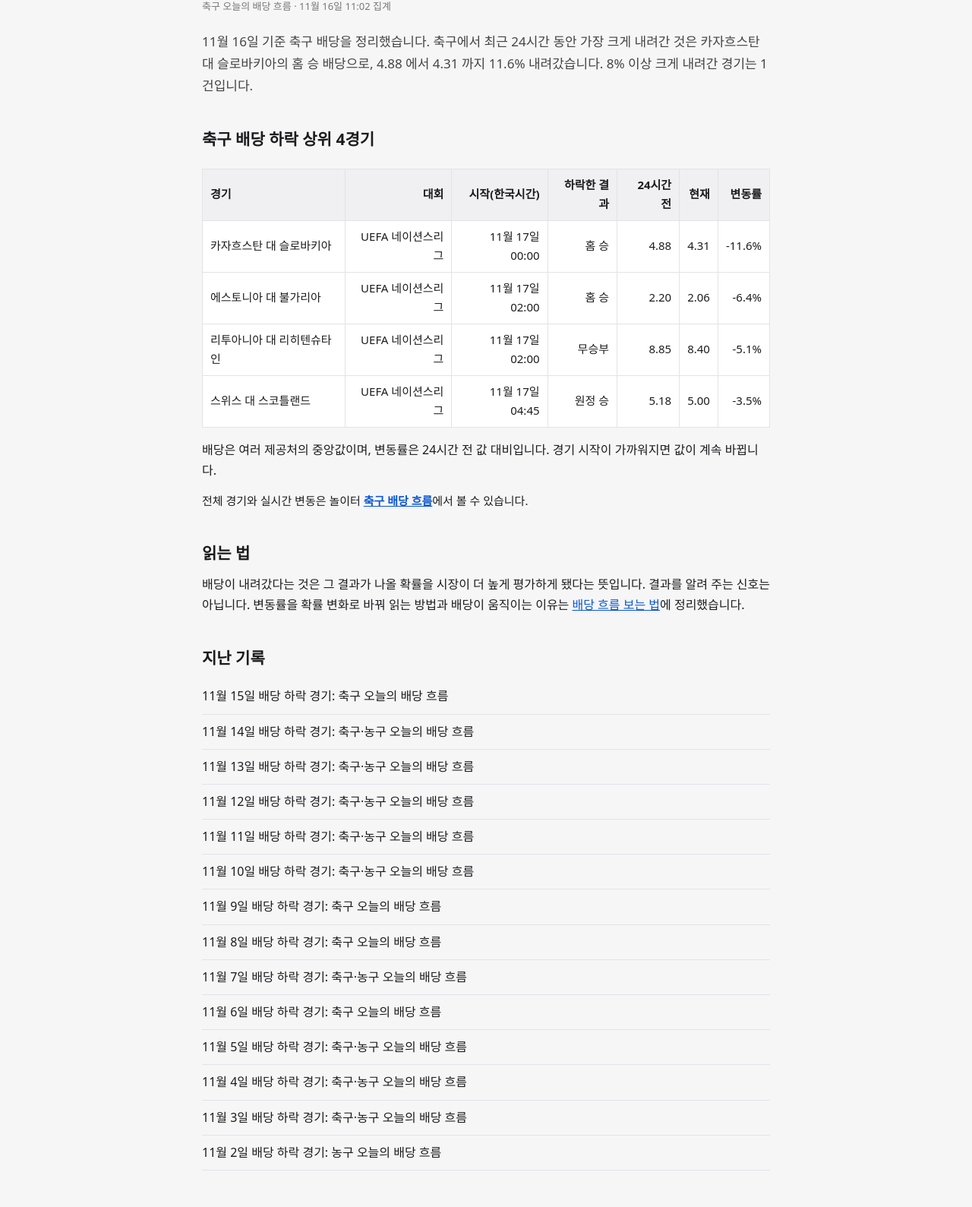
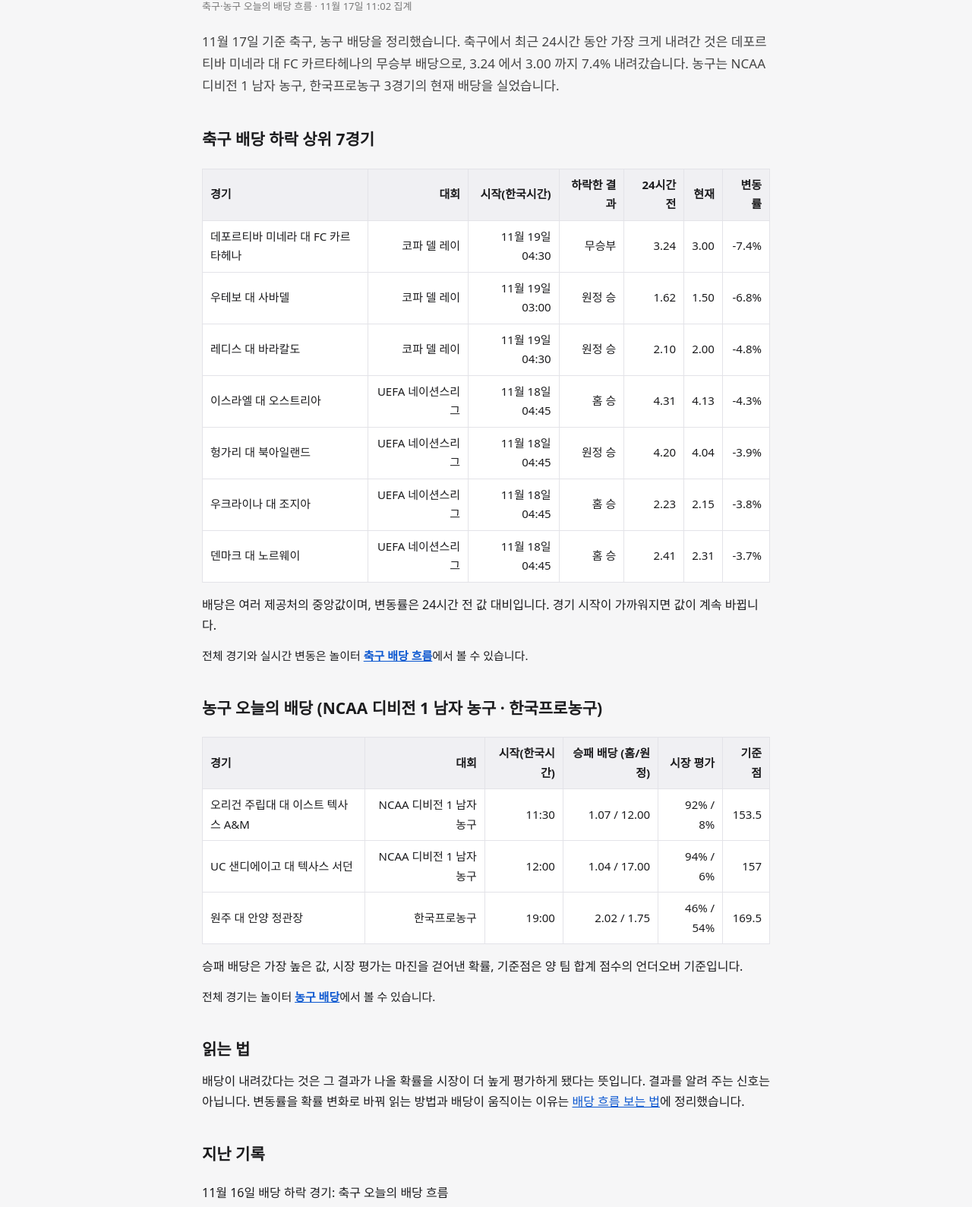
Before and after one commit to nrtcx/nrtcx.github.io, a plain HTML site: page odds/today/index.html in a window 1280 px wide. Shown: the part 134-1723 px from the top of the page at 76% size. Drawn offline with Linux system fonts and the light colour scheme.

Commit message:
데이터 갱신 2026-11-17: 배당 하락 경기 기록

```diff
--- a/odds/today/index.html
+++ b/odds/today/index.html
@@ -3,12 +3,12 @@
 <head>
 <meta charset="utf-8">
 <meta name="viewport" content="width=device-width, initial-scale=1">
-<title>11월 16일 배당 하락 경기: 축구 오늘의 배당 흐름</title>
-<meta name="description" content="11월 16일 기준 축구 배당 흐름을 정리했습니다. 축구 하락 상위 4경기 중 가장 큰 하락은 카자흐스탄 대 슬로바키아의 홈 승(4.88 → 4.31)입니다.">
+<title>11월 17일 배당 하락 경기: 축구·농구 오늘의 배당 흐름</title>
+<meta name="description" content="11월 17일 기준 축구, 농구 배당 흐름을 정리했습니다. 축구 하락 상위 7경기 중 가장 큰 하락은 데포르티바 미네라 대 FC 카르타헤나의 무승부(3.24 → 3.00)입니다.">
 <link rel="canonical" href="https://nrtcx.github.io/odds/today/">
 <meta property="og:type" content="article">
-<meta property="og:title" content="11월 16일 배당 하락 경기: 축구 오늘의 배당 흐름">
-<meta property="og:description" content="11월 16일 기준 축구 배당 흐름을 정리했습니다. 축구 하락 상위 4경기 중 가장 큰 하락은 카자흐스탄 대 슬로바키아의 홈 승(4.88 → 4.31)입니다.">
+<meta property="og:title" content="11월 17일 배당 하락 경기: 축구·농구 오늘의 배당 흐름">
+<meta property="og:description" content="11월 17일 기준 축구, 농구 배당 흐름을 정리했습니다. 축구 하락 상위 7경기 중 가장 큰 하락은 데포르티바 미네라 대 FC 카르타헤나의 무승부(3.24 → 3.00)입니다.">
 <meta property="og:url" content="https://nrtcx.github.io/odds/today/">
 <meta property="og:locale" content="ko_KR">
 <link rel="icon" href="/favicon.ico" sizes="64x64" type="image/png">
@@ -19,24 +19,35 @@
 <body>
 <header class="top"><div class="in"><a class="brand" href="/">놀이터 데이터 노트</a><nav><a href="/">홈</a><a href="/guide/">가이드</a><a href="/odds/today/">배당 하락</a><a href="/schedule/today/">경기 일정</a></nav></div></header>
 <main>
-<h1>11월 16일 배당 하락 경기</h1>
-<p class="meta">축구 오늘의 배당 흐름 · 11월 16일 11:02 집계</p>
-<p class="lead">11월 16일 기준 축구 배당을 정리했습니다. 축구에서 최근 24시간 동안 가장 크게 내려간 것은 카자흐스탄 대 슬로바키아의 홈 승 배당으로, 4.88 에서 4.31 까지 11.6% 내려갔습니다. 8% 이상 크게 내려간 경기는 1건입니다.</p>
-<h2>축구 배당 하락 상위 4경기</h2>
+<h1>11월 17일 배당 하락 경기</h1>
+<p class="meta">축구·농구 오늘의 배당 흐름 · 11월 17일 11:02 집계</p>
+<p class="lead">11월 17일 기준 축구, 농구 배당을 정리했습니다. 축구에서 최근 24시간 동안 가장 크게 내려간 것은 데포르티바 미네라 대 FC 카르타헤나의 무승부 배당으로, 3.24 에서 3.00 까지 7.4% 내려갔습니다. 농구는 NCAA 디비전 1 남자 농구, 한국프로농구 3경기의 현재 배당을 실었습니다.</p>
+<h2>축구 배당 하락 상위 7경기</h2>
 <div class="tw"><table>
 <tr><th>경기</th><th>대회</th><th>시작(한국시간)</th><th>하락한 결과</th><th>24시간 전</th><th>현재</th><th>변동률</th></tr>
-<tr><td>카자흐스탄 대 슬로바키아</td><td>UEFA 네이션스리그</td><td>11월 17일 00:00</td><td>홈 승</td><td>4.88</td><td>4.31</td><td>-11.6%</td></tr>
-<tr><td>에스토니아 대 불가리아</td><td>UEFA 네이션스리그</td><td>11월 17일 02:00</td><td>홈 승</td><td>2.20</td><td>2.06</td><td>-6.4%</td></tr>
-<tr><td>리투아니아 대 리히텐슈타인</td><td>UEFA 네이션스리그</td><td>11월 17일 02:00</td><td>무승부</td><td>8.85</td><td>8.40</td><td>-5.1%</td></tr>
-<tr><td>스위스 대 스코틀랜드</td><td>UEFA 네이션스리그</td><td>11월 17일 04:45</td><td>원정 승</td><td>5.18</td><td>5.00</td><td>-3.5%</td></tr>
+<tr><td>데포르티바 미네라 대 FC 카르타헤나</td><td>코파 델 레이</td><td>11월 19일 04:30</td><td>무승부</td><td>3.24</td><td>3.00</td><td>-7.4%</td></tr>
+<tr><td>우테보 대 사바델</td><td>코파 델 레이</td><td>11월 19일 03:00</td><td>원정 승</td><td>1.62</td><td>1.50</td><td>-6.8%</td></tr>
+<tr><td>레디스 대 바라칼도</td><td>코파 델 레이</td><td>11월 19일 04:30</td><td>원정 승</td><td>2.10</td><td>2.00</td><td>-4.8%</td></tr>
+<tr><td>이스라엘 대 오스트리아</td><td>UEFA 네이션스리그</td><td>11월 18일 04:45</td><td>홈 승</td><td>4.31</td><td>4.13</td><td>-4.3%</td></tr>
+<tr><td>헝가리 대 북아일랜드</td><td>UEFA 네이션스리그</td><td>11월 18일 04:45</td><td>원정 승</td><td>4.20</td><td>4.04</td><td>-3.9%</td></tr>
+<tr><td>우크라이나 대 조지아</td><td>UEFA 네이션스리그</td><td>11월 18일 04:45</td><td>홈 승</td><td>2.23</td><td>2.15</td><td>-3.8%</td></tr>
+<tr><td>덴마크 대 노르웨이</td><td>UEFA 네이션스리그</td><td>11월 18일 04:45</td><td>홈 승</td><td>2.41</td><td>2.31</td><td>-3.7%</td></tr>
 </table></div>
 <p>배당은 여러 제공처의 중앙값이며, 변동률은 24시간 전 값 대비입니다. 경기 시작이 가까워지면 값이 계속 바뀝니다.</p>
 <p class="go">전체 경기와 실시간 변동은 놀이터 <a href="https://nrt.cx/p/sports/odds">축구 배당 흐름</a>에서 볼 수 있습니다.</p>
-
+<h2>농구 오늘의 배당 (NCAA 디비전 1 남자 농구 · 한국프로농구)</h2>
+<div class="tw"><table>
+<tr><th>경기</th><th>대회</th><th>시작(한국시간)</th><th>승패 배당 (홈/원정)</th><th>시장 평가</th><th>기준점</th></tr>
+<tr><td>오리건 주립대 대 이스트 텍사스 A&amp;M</td><td>NCAA 디비전 1 남자 농구</td><td>11:30</td><td>1.07 / 12.00</td><td>92% / 8%</td><td>153.5</td></tr>
+<tr><td>UC 샌디에이고 대 텍사스 서던</td><td>NCAA 디비전 1 남자 농구</td><td>12:00</td><td>1.04 / 17.00</td><td>94% / 6%</td><td>157</td></tr>
+<tr><td>원주 대 안양 정관장</td><td>한국프로농구</td><td>19:00</td><td>2.02 / 1.75</td><td>46% / 54%</td><td>169.5</td></tr>
+</table></div>
+<p>승패 배당은 가장 높은 값, 시장 평가는 마진을 걷어낸 확률, 기준점은 양 팀 합계 점수의 언더오버 기준입니다.</p>
+<p class="go">전체 경기는 놀이터 <a href="https://nrt.cx/p/sports/odds?sport=basketball">농구 배당</a>에서 볼 수 있습니다.</p>
 <h2>읽는 법</h2>
 <p>배당이 내려갔다는 것은 그 결과가 나올 확률을 시장이 더 높게 평가하게 됐다는 뜻입니다. 결과를 알려 주는 신호는 아닙니다. 변동률을 확률 변화로 바꿔 읽는 방법과 배당이 움직이는 이유는 <a href="/guide/odds-movement/">배당 흐름 보는 법</a>에 정리했습니다.</p>
 <h2>지난 기록</h2>
-<ul class="list"><li><a href="/odds/2026-11-15/">11월 15일 배당 하락 경기: 축구 오늘의 배당 흐름</a></li><li><a href="/odds/2026-11-14/">11월 14일 배당 하락 경기: 축구·농구 오늘의 배당 흐름</a></li><li><a href="/odds/2026-11-13/">11월 13일 배당 하락 경기: 축구·농구 오늘의 배당 흐름</a></li><li><a href="/odds/2026-11-12/">11월 12일 배당 하락 경기: 축구·농구 오늘의 배당 흐름</a></li><li><a href="/odds/2026-11-11/">11월 11일 배당 하락 경기: 축구·농구 오늘의 배당 흐름</a></li><li><a href="/odds/2026-11-10/">11월 10일 배당 하락 경기: 축구·농구 오늘의 배당 흐름</a></li><li><a href="/odds/2026-11-09/">11월 9일 배당 하락 경기: 축구 오늘의 배당 흐름</a></li><li><a href="/odds/2026-11-08/">11월 8일 배당 하락 경기: 축구 오늘의 배당 흐름</a></li><li><a href="/odds/2026-11-07/">11월 7일 배당 하락 경기: 축구·농구 오늘의 배당 흐름</a></li><li><a href="/odds/2026-11-06/">11월 6일 배당 하락 경기: 축구 오늘의 배당 흐름</a></li><li><a href="/odds/2026-11-05/">11월 5일 배당 하락 경기: 축구·농구 오늘의 배당 흐름</a></li><li><a href="/odds/2026-11-04/">11월 4일 배당 하락 경기: 축구·농구 오늘의 배당 흐름</a></li><li><a href="/odds/2026-11-03/">11월 3일 배당 하락 경기: 축구·농구 오늘의 배당 흐름</a></li><li><a href="/odds/2026-11-02/">11월 2일 배당 하락 경기: 농구 오늘의 배당 흐름</a></li></ul>
+<ul class="list"><li><a href="/odds/2026-11-16/">11월 16일 배당 하락 경기: 축구 오늘의 배당 흐름</a></li><li><a href="/odds/2026-11-15/">11월 15일 배당 하락 경기: 축구 오늘의 배당 흐름</a></li><li><a href="/odds/2026-11-14/">11월 14일 배당 하락 경기: 축구·농구 오늘의 배당 흐름</a></li><li><a href="/odds/2026-11-13/">11월 13일 배당 하락 경기: 축구·농구 오늘의 배당 흐름</a></li><li><a href="/odds/2026-11-12/">11월 12일 배당 하락 경기: 축구·농구 오늘의 배당 흐름</a></li><li><a href="/odds/2026-11-11/">11월 11일 배당 하락 경기: 축구·농구 오늘의 배당 흐름</a></li><li><a href="/odds/2026-11-10/">11월 10일 배당 하락 경기: 축구·농구 오늘의 배당 흐름</a></li><li><a href="/odds/2026-11-09/">11월 9일 배당 하락 경기: 축구 오늘의 배당 흐름</a></li><li><a href="/odds/2026-11-08/">11월 8일 배당 하락 경기: 축구 오늘의 배당 흐름</a></li><li><a href="/odds/2026-11-07/">11월 7일 배당 하락 경기: 축구·농구 오늘의 배당 흐름</a></li><li><a href="/odds/2026-11-06/">11월 6일 배당 하락 경기: 축구 오늘의 배당 흐름</a></li><li><a href="/odds/2026-11-05/">11월 5일 배당 하락 경기: 축구·농구 오늘의 배당 흐름</a></li><li><a href="/odds/2026-11-04/">11월 4일 배당 하락 경기: 축구·농구 오늘의 배당 흐름</a></li><li><a href="/odds/2026-11-03/">11월 3일 배당 하락 경기: 축구·농구 오늘의 배당 흐름</a></li></ul>
 </main>
 <footer>
 <p>이 페이지의 수치는 집계 시점의 참고용 자료이며, 어떤 베팅도 권유하지 않습니다. 과몰입이 걱정되면 한국도박문제예방치유원 상담전화 1336 을 이용해 주세요.</p>
--- a/sitemap-data.xml
+++ b/sitemap-data.xml
@@ -1,6 +1,6 @@
 <?xml version="1.0" encoding="UTF-8"?>
 <urlset xmlns="http://www.sitemaps.org/schemas/sitemap/0.9">
-<url><loc>https://nrtcx.github.io/odds/today/</loc><lastmod>2026-11-16</lastmod></url>
+<url><loc>https://nrtcx.github.io/odds/today/</loc><lastmod>2026-11-17</lastmod></url>
 <url><loc>https://nrtcx.github.io/odds/</loc><lastmod>2026-11-17</lastmod></url>
 <url><loc>https://nrtcx.github.io/schedule/today/</loc><lastmod>2026-11-17</lastmod></url>
 <url><loc>https://nrtcx.github.io/schedule/</loc><lastmod>2026-11-17</lastmod></url>
@@ -97,4 +97,5 @@
 <url><loc>https://nrtcx.github.io/proto/2026-136/</loc><lastmod>2026-11-16</lastmod></url>
 <url><loc>https://nrtcx.github.io/odds/2026-11-15/</loc><lastmod>2026-11-15</lastmod></url>
 <url><loc>https://nrtcx.github.io/schedule/2026-11-16/</loc><lastmod>2026-11-16</lastmod></url>
+<url><loc>https://nrtcx.github.io/odds/2026-11-16/</loc><lastmod>2026-11-16</lastmod></url>
 </urlset>
```
Also changed, not shown: odds/2026-11-16/index.html (added, +46 -0 lines), odds/index.html (+1 -1 lines).
